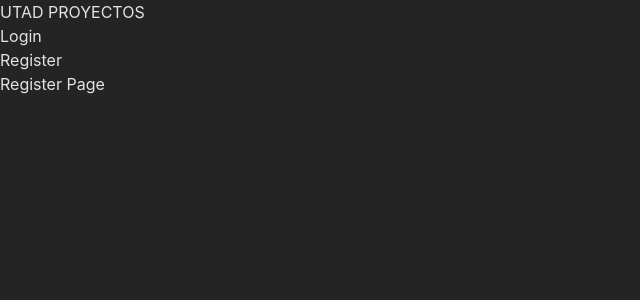
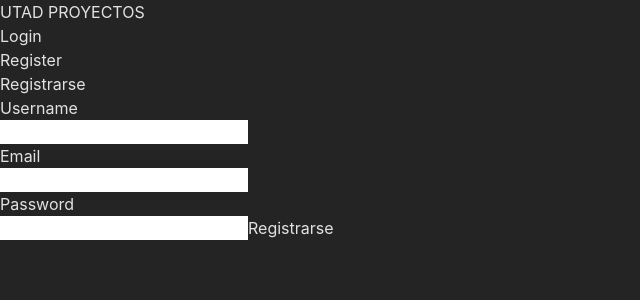
Before and after one commit to hypergalois/ProyectoPolaris, a React (Vite) app in the folder frontend/: page /register in a window 1280 px wide. Shown: the top 300 px of the page, without its empty margins (0-640 px from the left). Built offline with nearby package versions, Linux system fonts and the light colour scheme.

Commit message:
Register page form done

```diff
--- a/frontend/src/App.jsx
+++ b/frontend/src/App.jsx
@@ -24,7 +24,8 @@ function App() {
             <Route path="/register" element={<RegisterPage />} />
             <Route element={<ProtectedRoute />}>
               <Route path="/profile" element={<ProfilePage />} />
-              <Route path="/project/new" element={<ProjectFormPage />} />
+              <Route path="/projects/new" element={<ProjectFormPage />} />
+              <Route path="/logout"></Route>
             </Route>
           </Routes>
         </main>
--- a/frontend/src/components/Navbar.jsx
+++ b/frontend/src/components/Navbar.jsx
@@ -20,10 +20,13 @@ function NavBar() {
                 {isAuthenticated ? (
                     <React.Fragment>
                         <li>
-                            <Link to="/projects/add">Añadir proyecto</Link>
+                            <Link to="/projects/new">Añadir proyecto</Link>
                         </li>
                         <li>
                             <Link to="/logout">Logout</Link>
+                        </li>
+                        <li>
+                            <Link to="/profile">Profile</Link>
                         </li>
                     </React.Fragment>
                 ) :
--- a/frontend/src/context/AuthContext.jsx
+++ b/frontend/src/context/AuthContext.jsx
@@ -18,7 +18,7 @@ export const AuthProvider = ({ children }) => {
     const [errors, setErrors] = useState([]);
     const [isAuthenticated, setIsAuthenticated] = useState(false);
 
-    const signup = async (user) => {
+    const register = async (user) => {
         try {
             const response = await registerRequest(user);
             setUser(response.data);
@@ -110,7 +110,7 @@ export const AuthProvider = ({ children }) => {
     }, []);
 
     return (
-        <AuthContext.Provider value={{ user, signup, login, logout, loading, errors, isAuthenticated }}>
+        <AuthContext.Provider value={{ user, register, login, logout, loading, errors, isAuthenticated }}>
             {children}
         </AuthContext.Provider>
     )
--- a/frontend/src/pages/ProfilePage.jsx
+++ b/frontend/src/pages/ProfilePage.jsx
@@ -2,6 +2,7 @@ const ProfilePage = () => {
     return (
         <div>
             <h1>Profile Page</h1>
+            AQUI YA ESTAS LOGEADO BRO
         </div>
     )
 }
--- a/frontend/src/pages/RegisterPage.jsx
+++ b/frontend/src/pages/RegisterPage.jsx
@@ -1,7 +1,88 @@
+import { useForm } from "react-hook-form";
+import { Link, useNavigate } from "react-router-dom";
+import { useAuth } from "../context/AuthContext";
+import { useEffect } from "react";
+
 const RegisterPage = () => {
+
+    const { register, handleSubmit, formState: { errors } } = useForm();
+    // Pongo registerUser para evitar colisiones con el hook register
+    const { register: registerUser, isAuthenticated, errors: registerErrors } = useAuth();
+    const navigate = useNavigate();
+
+    useEffect(() => {
+        if (isAuthenticated) {
+            navigate('/profile');
+        }
+    }, [isAuthenticated])
+
+    const onSubmit = handleSubmit(async (data) => {
+        await registerUser(data);
+    });
+
     return (
         <div>
-            <h1>Register Page</h1>
+            <div>
+                {
+                    registerErrors.map((error, index) =>
+                    (
+                        <div key={index}>{error.message}</div>
+
+                    )
+                    )}
+            </div>
+            <h1>Registrarse</h1>
+            <form onSubmit={onSubmit}>
+                <p>Username</p>
+                <input type="text" {
+                    ...register("username", {
+                        required: true,
+                        minLength: 3,
+                        maxLength: 20
+                    })
+                }
+                />
+                {
+                    errors.username && (
+                        <p>Hace falta un nombre de usuario</p>
+                    )
+                }
+
+                <p>Email</p>
+                <input type="email" {
+                    ...register("email", {
+                        required: true,
+                        pattern: /^\S+@\S+$/i
+                    })
+                }
+                />
+                {
+                    errors.email && (
+                        <p>Hace falta un email</p>
+                    )
+                }
+
+                <p>Password</p>
+                <input type="password" {
+                    ...register("password", {
+                        required: true,
+                        minLength: 6
+                    })
+                }
+                />
+                {
+                    errors.password && (
+                        <p>Hace falta una contraseña</p>
+                    )
+                }
+
+                <button type="submit">
+                    Registrarse
+                </button>
+
+
+            </form>
+
         </div>
     )
 }
```
Also changed, not shown: 1 other file (tests, documents, lock files or other folders).
